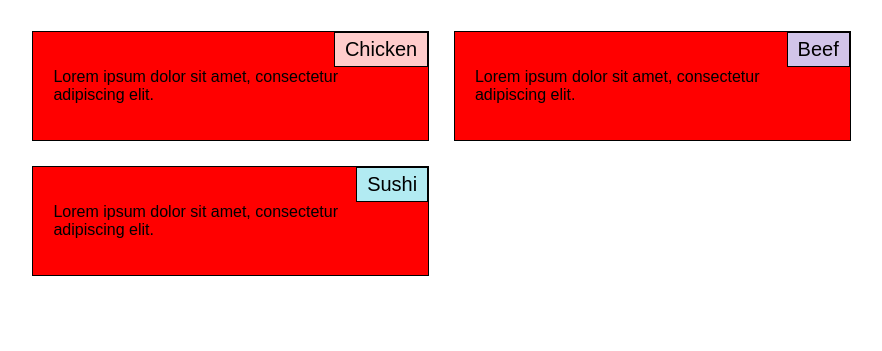
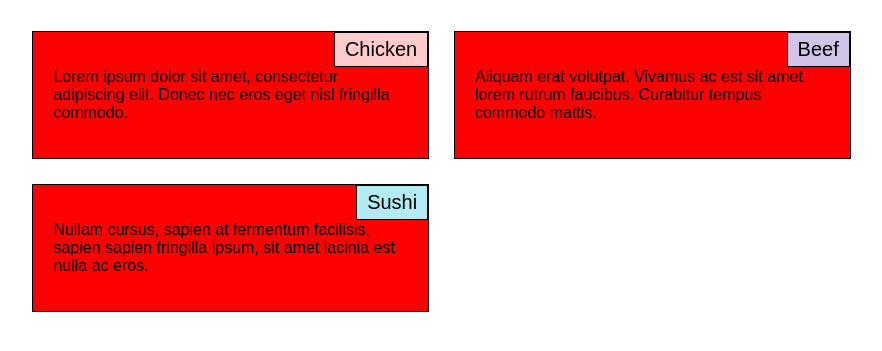
Before and after one commit to Dale-Mauldin/CSSProject, a plain HTML site: page index.html in a window 1280 px wide. Shown: the part 81-432 px from the top of the page, without its empty margins (0-882 px from the left). Drawn offline with Linux system fonts and the light colour scheme.

Commit message:
Update index.html

```diff
--- a/index.html
+++ b/index.html
@@ -3,7 +3,7 @@
 <head>
   <meta charset="UTF-8">
   <meta name="viewport" content="width=device-width, initial-scale=1.0">
-  <title>Responsive Food Sections</title>
+  <title>Responsive Menu</title>
   <link rel="stylesheet" href="css/style.css">
 </head>
 <body>
@@ -12,17 +12,17 @@
   <div class="container">
     <section class="menu-section">
       <div class="section-title chicken">Chicken</div>
-      <p>Lorem ipsum dolor sit amet, consectetur adipiscing elit.</p>
+      <p>Lorem ipsum dolor sit amet, consectetur adipiscing elit. Donec nec eros eget nisl fringilla commodo.</p>
     </section>
 
     <section class="menu-section">
       <div class="section-title beef">Beef</div>
-      <p>Lorem ipsum dolor sit amet, consectetur adipiscing elit.</p>
+      <p>Aliquam erat volutpat. Vivamus ac est sit amet lorem rutrum faucibus. Curabitur tempus commodo mattis.</p>
     </section>
 
     <section class="menu-section">
       <div class="section-title sushi">Sushi</div>
-      <p>Lorem ipsum dolor sit amet, consectetur adipiscing elit.</p>
+      <p>Nullam cursus, sapien at fermentum facilisis, sapien sapien fringilla ipsum, sit amet lacinia est nulla ac eros.</p>
     </section>
   </div>
 </body>
```
